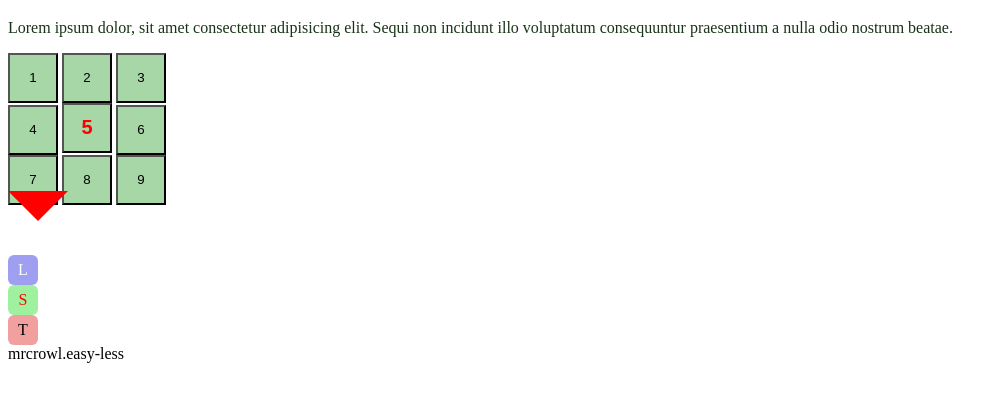
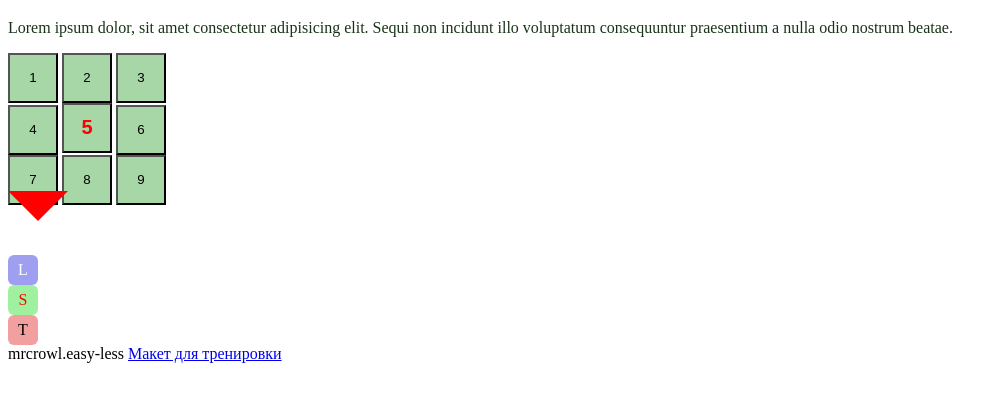
Before and after one commit to artemchkv/lessons2025, a plain HTML site: page LEsson-16/index.html in a window 1280 px wide. Shown: the part 61-462 px from the top of the page, without its empty margins (0-1007 px from the left). Drawn offline with Linux system fonts and the light colour scheme.

Commit message:
add maket

```diff
--- a/LEsson-16/index.html
+++ b/LEsson-16/index.html
@@ -1,4 +1,4 @@
-<!DOCTYPE html>
+<!doctype html>
 <html lang="en">
   <head>
     <meta charset="UTF-8" />
@@ -34,5 +34,10 @@
     <div class="card-icon-team">T</div>
 
     mrcrowl.easy-less
+
+    <a
+      href="https://www.figma.com/design/WGfMo3pGIn3WKoP8Ii6dYh/Mirelia?node-id=1380-11&t=ZIXGk2w2znzal6rZ-0"
+      >Макет для тренировки</a
+    >
   </body>
 </html>
```
